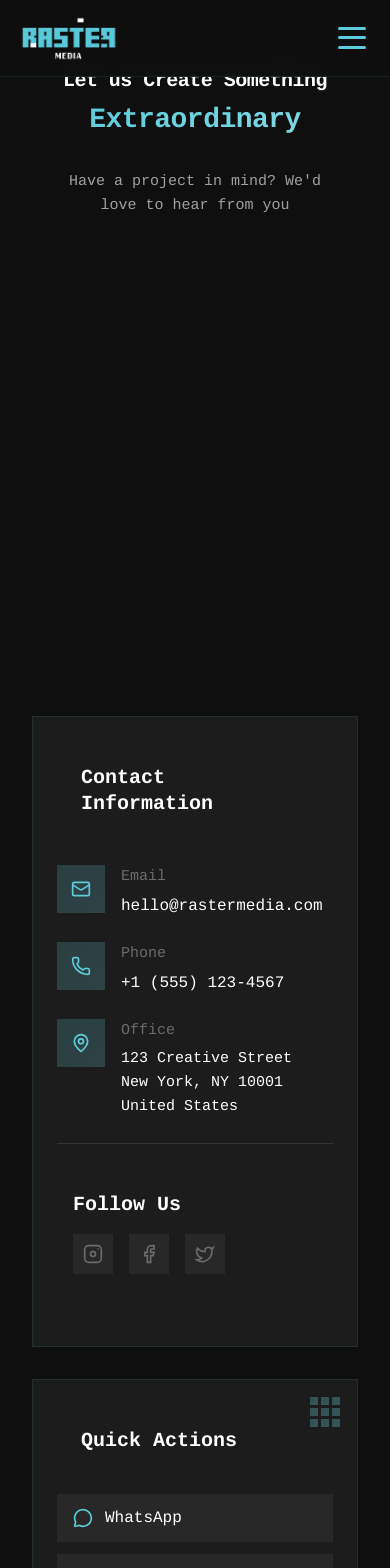
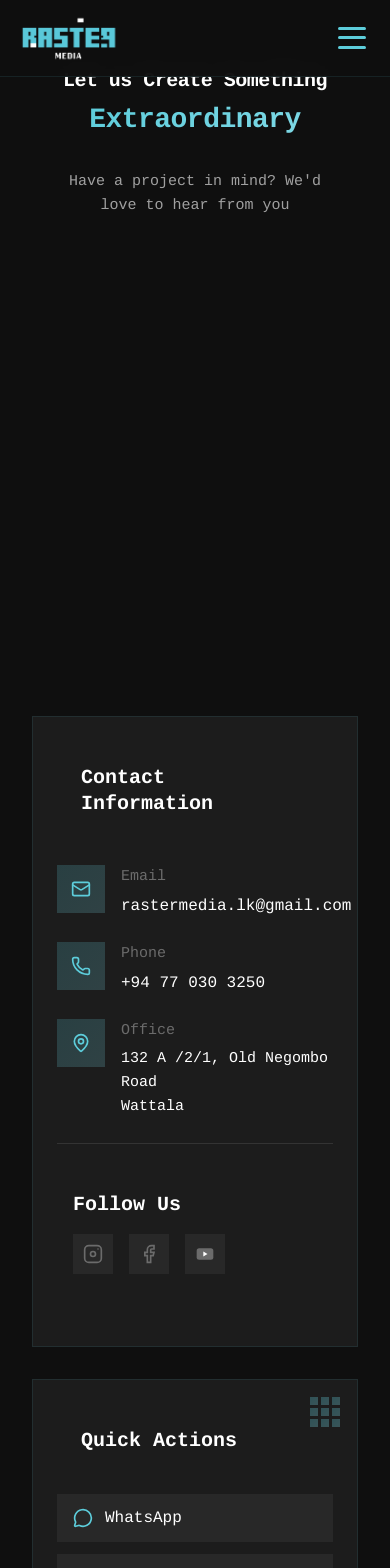
Before and after one commit to Nethmihimasha/rastermedia-lk, a Next.js app: page /contact in a window 390 px wide. Shown: the top 1568 px of the page. Built offline with nearby package versions, Linux system fonts and the light colour scheme; a web font is replaced by a local one.

Commit message:
edited links

```diff
--- a/app/career/ModelRegistration.client.js
+++ b/app/career/ModelRegistration.client.js
@@ -295,7 +295,7 @@ export default function ModelRegistrationPage({ onSuccess, compact = false, embe
                     name="phone"
                     value={formData.phone}
                     onChange={handleInputChange}
-                    placeholder="+1 (555) 000-0000"
+                    placeholder="+94 77 000 0000"
                     className={styles.textInput}
                     required
                   />
--- a/app/components/Footer.js
+++ b/app/components/Footer.js
@@ -59,13 +59,13 @@ export default function Footer() {
                 <span style={styles.icon} aria-hidden="true">
                   <svg width="20" height="20" viewBox="0 0 24 24" fill="none" xmlns="http://www.w3.org/2000/svg" style={{display: 'block'}} focusable="false" aria-hidden="true"><path d="M22 16.92v3a2 2 0 01-2.18 2A19.86 19.86 0 013 5.18 2 2 0 015 3h3a2 2 0 012 1.72c.12 1.05.37 2.08.74 3.06a2 2 0 01-.45 2.11l-1.2 1.2a16 16 0 006 6l1.2-1.2a2 2 0 012.11-.45c.98.37 2.01.62 3.06.74A2 2 0 0122 16.92z" stroke="currentColor" strokeWidth="1.5" strokeLinecap="round" strokeLinejoin="round"/></svg>
                 </span>
-                <a href="tel:+94770303250" style={styles.footerLink} className="footer-link footer-contact-link">+94 77 030 3250</a>
+                <a href="https://wa.me/94770303250" target="_blank" rel="noopener noreferrer" style={styles.footerLink} className="footer-link footer-contact-link">+94 77 030 3250</a>
               </li>
               <li style={styles.contactItem}>
                 <span style={styles.icon} aria-hidden="true">
                   <svg width="20" height="20" viewBox="0 0 24 24" fill="none" xmlns="http://www.w3.org/2000/svg" style={{display: 'block'}} focusable="false" aria-hidden="true"><path d="M21 10c0 6-9 12-9 12S3 16 3 10a9 9 0 1118 0z" stroke="currentColor" strokeWidth="1.5" strokeLinecap="round" strokeLinejoin="round"/><circle cx="12" cy="10" r="2.5" fill="currentColor"/></svg>
                 </span>
-                <span style={styles.footerLink} className="footer-link footer-contact-link">Wattala Mabola</span>
+                <span style={styles.footerLink} className="footer-link footer-contact-link">132 A /2/1, Old Negombo Road, Wattala</span>
               </li>
             </ul>
           </div>
@@ -73,6 +73,17 @@ export default function Footer() {
 
         <div style={styles.footerBottom}>
           <p style={styles.copyright}>© 2025 Raster Media. All rights reserved.</p>
+          <div style={styles.socialLinks}>
+            <a href="https://www.instagram.com/raster_media_?igsh=bnExcThrZ2MyNHJi" target="_blank" rel="noopener noreferrer" style={styles.socialLink} aria-label="Instagram">
+              <svg width="20" height="20" viewBox="0 0 24 24" fill="none"><rect x="2" y="2" width="20" height="20" rx="5" stroke="currentColor" strokeWidth="2"/><circle cx="12" cy="12" r="3" stroke="currentColor" strokeWidth="2"/><circle cx="18" cy="6" r="1" fill="currentColor"/></svg>
+            </a>
+            <a href="https://www.facebook.com/share/17Gn6EseZz/" target="_blank" rel="noopener noreferrer" style={styles.socialLink} aria-label="Facebook">
+              <svg width="20" height="20" viewBox="0 0 24 24" fill="none"><path d="M18 2h-3a5 5 0 00-5 5v3H7v4h3v8h4v-8h3l1-4h-4V7a1 1 0 011-1h3z" stroke="currentColor" strokeWidth="2"/></svg>
+            </a>
+            <a href="https://maps.app.goo.gl/wmYxbsQkfGkFBZXT6" target="_blank" rel="noopener noreferrer" style={styles.socialLink} aria-label="Maps">
+              <svg width="20" height="20" viewBox="0 0 24 24" fill="none"><path d="M21 10c0 6-9 12-9 12S3 16 3 10a9 9 0 1118 0z" stroke="currentColor" strokeWidth="1.5" strokeLinecap="round" strokeLinejoin="round"/><circle cx="12" cy="10" r="2.5" fill="currentColor"/></svg>
+            </a>
+          </div>
         </div>
       </div>
     </footer>
--- a/app/contact/contact.module.css
+++ b/app/contact/contact.module.css
@@ -378,6 +378,17 @@
   padding-right: 48px;
 }
 
+/* Ensure select uses same background and text color as inputs (not white) */
+.formSelect {
+  background-color: rgba(255, 255, 255, 0.05);
+  color: #FFFFFF;
+}
+
+.formSelect option {
+  background: rgba(25, 25, 25, 0.98);
+  color: #FFFFFF;
+}
+
 .formTextarea {
   resize: vertical;
   min-height: 140px;
@@ -433,10 +444,26 @@
 
 /* Studio Section */
 .studioSection {
-  background: rgba(37, 37, 37, 0.6);
-  border: 0.8px solid rgba(93, 205, 219, 0.1);
-  padding: 80px 48px;
-  margin-bottom: 80px;
+  padding: 0;
+  margin: 0 0 40px 0;
+  background: transparent;
+  border: none;
+}
+
+.studioMapWrapper {
+  margin: 0;
+  width: 100%;
+  box-sizing: border-box;
+  min-height: 280px;
+  position: relative;
+  overflow: hidden;
+}
+
+@media (max-width: 768px) {
+  .studioMapWrapper {
+    margin: 0;
+    width: 100%;
+  }
 }
 
 .studioContent {
--- a/app/contact/page.js
+++ b/app/contact/page.js
@@ -28,7 +28,6 @@ export default function ContactPage() {
     });
   };
 
-  // Handle form submission
   const handleSubmit = async (e) => {
     e.preventDefault();
     setLoading(true);
@@ -46,7 +45,7 @@ export default function ContactPage() {
       const data = await res.json();
 
       if (res.ok) {
-        setMessage('Message sent successfully! We\'ll get back to you soon.');
+        setMessage("Message sent successfully! We'll get back to you soon.");
         // Reset form
         setFormData({
           fullName: '',
@@ -114,7 +113,7 @@ export default function ContactPage() {
             variants={staggerContainerVariants}
             style={{ display: 'contents' }}
           >
-            {/* Left Column */}
+                <div className={styles.studioMapWrapper} style={{ position: 'relative', overflow: 'hidden', minHeight: 280 }}>
             <motion.div className={styles.leftColumn} variants={staggerItemVariants}>
               {/* Contact Information */}
               <div className={styles.contactInfoCard}>
@@ -128,8 +127,8 @@ export default function ContactPage() {
                   </div>
                   <div className={styles.contactDetails}>
                     <p className={styles.label}>Email</p>
-                    <a href="mailto:hello@rastermedia.com" className={styles.link}>
-                      hello@rastermedia.com
+                    <a href="mailto:rastermedia.lk@gmail.com" className={styles.link}>
+                      rastermedia.lk@gmail.com
                     </a>
                   </div>
                 </div>
@@ -141,8 +140,8 @@ export default function ContactPage() {
                   </div>
                   <div className={styles.contactDetails}>
                     <p className={styles.label}>Phone</p>
-                    <a href="tel:+15551234567" className={styles.link}>
-                      +1 (555) 123-4567
+                    <a href="https://wa.me/94770303250" target="_blank" rel="noopener noreferrer" className={styles.link}>
+                      +94 77 030 3250
                     </a>
                   </div>
                 </div>
@@ -155,9 +154,8 @@ export default function ContactPage() {
                   <div className={styles.contactDetails}>
                     <p className={styles.label}>Office</p>
                     <div className={styles.address}>
-                      <p>123 Creative Street</p>
-                      <p>New York, NY 10001</p>
-                      <p>United States</p>
+                      <p>132 A /2/1, Old Negombo Road</p>
+                      <p>Wattala</p>
                     </div>
                   </div>
                 </div>
@@ -167,21 +165,19 @@ export default function ContactPage() {
                 <div className={styles.socialSection}>
                   <h3 className={styles.socialTitle}>Follow Us</h3>
                   <div className={styles.socialLinks}>
-                  <a href="#" className={styles.socialLink}>
-                    <svg width="20" height="20" viewBox="0 0 24 24" fill="none">
-                      <rect x="2" y="2" width="20" height="20" rx="5" stroke="currentColor" strokeWidth="2"/>
-                      <circle cx="12" cy="12" r="3" stroke="currentColor" strokeWidth="2"/>
-                      <circle cx="18" cy="6" r="1" fill="currentColor"/>
-                    </svg>
+                    <a href="https://www.instagram.com/raster_media_?igsh=bnExcThrZ2MyNHJi" target="_blank" rel="noopener noreferrer" className={styles.socialLink} aria-label="Instagram">
+                      {/* Instagram icon */}
+                      <svg width="20" height="20" viewBox="0 0 24 24" fill="none"><rect x="2" y="2" width="20" height="20" rx="5" stroke="currentColor" strokeWidth="2"/><circle cx="12" cy="12" r="3" stroke="currentColor" strokeWidth="2"/><circle cx="18" cy="6" r="1" fill="currentColor"/></svg>
                     </a>
-                  <a href="#" className={styles.socialLink}>
-                    <svg width="20" height="20" viewBox="0 0 24 24" fill="none">
-                      <path d="M18 2h-3a5 5 0 00-5 5v3H7v4h3v8h4v-8h3l1-4h-4V7a1 1 0 011-1h3z" stroke="currentColor" strokeWidth="2"/>
-                    </svg>
+                    <a href="https://www.facebook.com/share/17Gn6EseZz/" target="_blank" rel="noopener noreferrer" className={styles.socialLink} aria-label="Facebook">
+                      {/* Facebook icon */}
+                      <svg width="20" height="20" viewBox="0 0 24 24" fill="none"><path d="M18 2h-3a5 5 0 00-5 5v3H7v4h3v8h4v-8h3l1-4h-4V7a1 1 0 011-1h3z" stroke="currentColor" strokeWidth="2"/></svg>
                     </a>
-                  <a href="#" className={styles.socialLink}>
-                    <svg width="20" height="20" viewBox="0 0 24 24" fill="none">
-                      <path d="M22 4s-.7 2.1-2 3.4c1.6 10-9.4 17.3-18 11.6 2.2.1 4.4-.6 6-2C3 15.5.5 9.6 3 5c2.2 2.6 5.6 4.1 9 4-.9-4.2 4-6.6 7-3.8 1.1 0 3-1.2 3-1.2z" stroke="currentColor" strokeWidth="2"/>
+                    <a href="https://youtube.com/@raster_media?si=mDS9jD73X8z2yX4s" target="_blank" rel="noopener noreferrer" className={styles.socialLink} aria-label="YouTube">
+                      {/* Clearer YouTube icon: rounded rectangle with play triangle */}
+                      <svg width="20" height="20" viewBox="0 0 24 24" fill="none" xmlns="http://www.w3.org/2000/svg">
+                        <rect x="2" y="5" width="20" height="14" rx="3" fill="currentColor" />
+                        <path d="M10 9l5 3-5 3V9z" fill="#ffffff" />
                       </svg>
                     </a>
                   </div>
@@ -197,17 +193,19 @@ export default function ContactPage() {
               </div>
               <h2 className={styles.cardTitle}>Quick Actions</h2>
               <div className={styles.actionsList}>
-                <a href="#" className={styles.actionLink}>
+                <a href="https://wa.me/94770303250" target="_blank" rel="noopener noreferrer" className={styles.actionLink}>
                   <MessageCircle size={20} className={styles.icon} />
                   <span>WhatsApp</span>
                 </a>
-                <a href="mailto:hello@rastermedia.com" className={styles.actionLink}>
+                <a href="mailto:rastermedia.lk@gmail.com" className={styles.actionLink}>
                   <Mail size={20} className={styles.icon} />
                   <span>Email Us</span>
                 </a>
               </div>
             </div>
           </motion.div>
+
+          </div>
 
           {/* Right Column - Contact Form */}
           <motion.div className={styles.formCard} variants={staggerItemVariants}>
@@ -257,7 +255,7 @@ export default function ContactPage() {
                     name="phone"
                     value={formData.phone}
                     onChange={handleChange}
-                    placeholder="+1 (555) 000-0000"
+                    placeholder="+94 77 000 0000"
                     className={styles.formInput}
                   />
                 </div>
@@ -358,15 +356,30 @@ export default function ContactPage() {
             animate={studioInView ? "visible" : "hidden"}
             variants={scrollAnimationVariants}
           >
-            <div className={styles.studioContent}>
-              <MapPin size={48} className={styles.studioIcon} />
-              <h2 className={styles.studioTitle}>Visit Our Studio</h2>
-              <p className={styles.studioAddress}>
-                123 Creative Street, New York, NY 10001
-              </p>
-              <a href="#" className={styles.mapsLink}>
-                Open in Google Maps →
-              </a>
+            <div className={styles.studioMapWrapper} style={{ position: 'relative', overflow: 'hidden', minHeight: 280 }}>
+              <iframe
+                title="Raster Media Studio Map"
+                src="https://www.google.com/maps?q=132%20A%20%2F2%2F1%2C%20Old%20Negombo%20Road%2C%20Wattala&z=17&output=embed"
+                style={{
+                  position: 'absolute',
+                  top: 0,
+                  left: 0,
+                  width: '100%',
+                  height: '100%',
+                  border: 0,
+                  opacity: 1
+                }}
+                loading="lazy"
+              />
+
+              {/* Invisible overlay link: captures clicks and opens Google Maps in a new tab */}
+              <a
+                href="https://maps.app.goo.gl/wmYxbsQkfGkFBZXT6"
+                target="_blank"
+                rel="noopener noreferrer"
+                aria-label="Open Raster Media Studio in Google Maps"
+                style={{ position: 'absolute', inset: 0, zIndex: 2, display: 'block' }}
+              />
             </div>
           </motion.div>
         </section>
--- a/app/portfolio/portfolio.module.css
+++ b/app/portfolio/portfolio.module.css
@@ -157,6 +157,12 @@
   font-size: 20px;
   color: #fff;
   margin-bottom: 6px;
+}
+.albumCompany {
+  font-family: 'Cousine', monospace;
+  font-size: 20px;
+  line-height: 24px;
+  color: #A0A0A0;
 }
 .albumCount {
   font-size: 13px;
```
Also changed, not shown: app/page.tsx (+7 -1 lines), app/portfolio/page.js (+37 -9 lines). Lines whose indentation alone changed are shown as unchanged.
